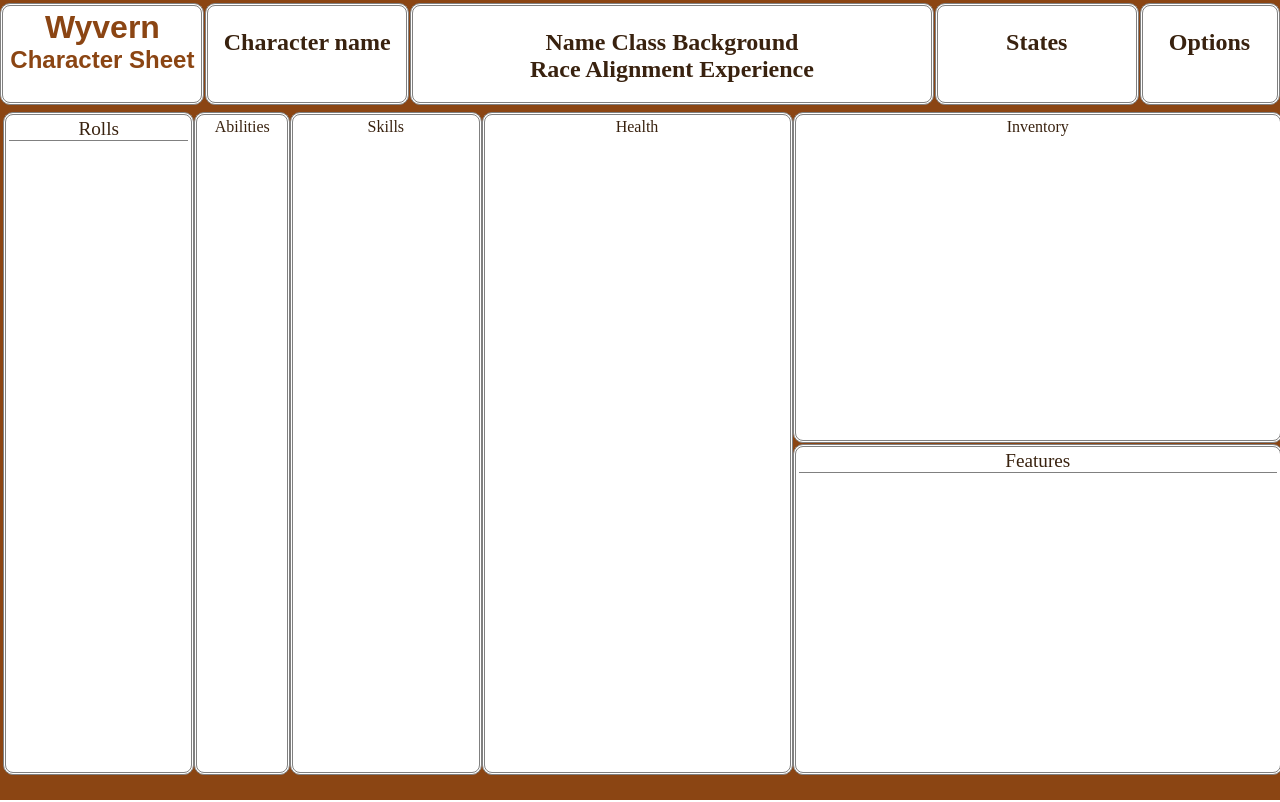
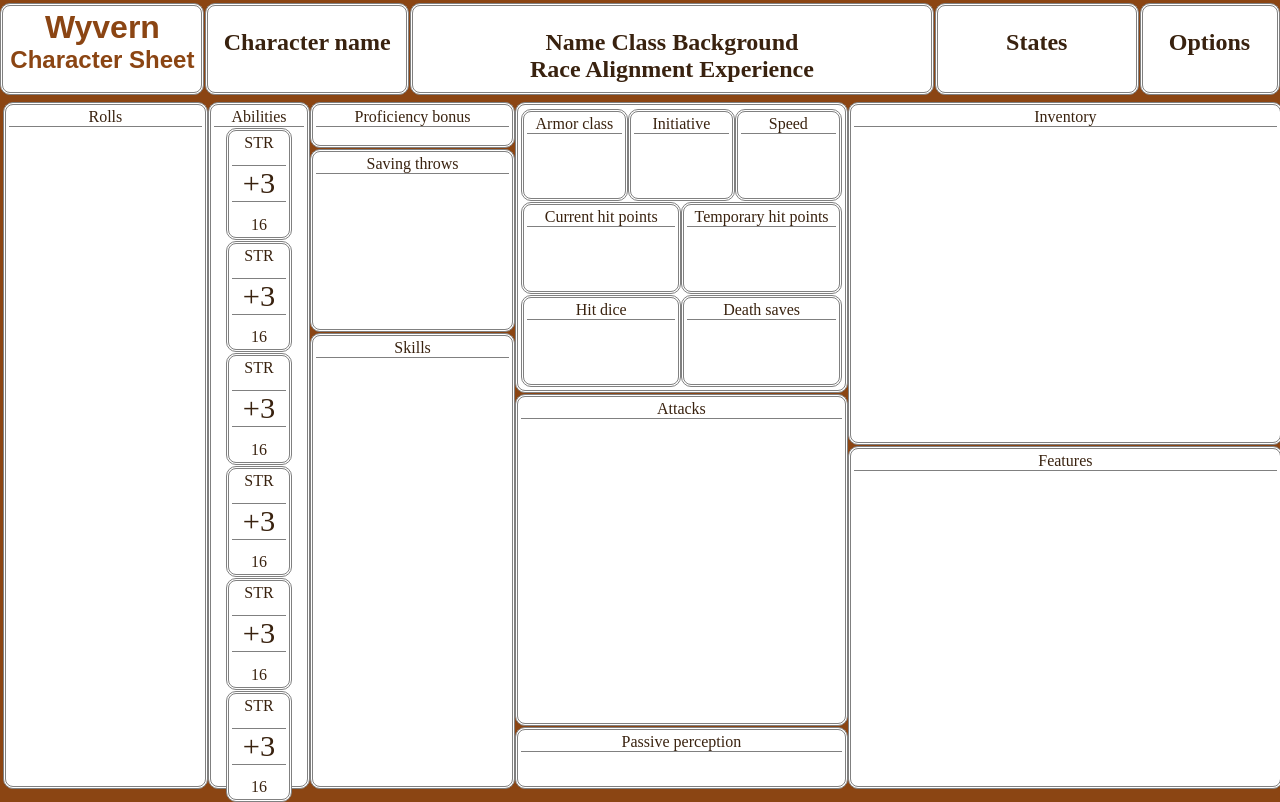
Before and after one commit to Ezerwald/WyvernCharacterSheet, a Flask app: page /character_sheet in a window 1280 px wide. Run offline with Flask 3, Linux system fonts and the light colour scheme.

Commit message:
update website design

```diff
--- a/website/static/styles_character.css
+++ b/website/static/styles_character.css
@@ -2,7 +2,10 @@ body{
     background-color: saddlebrown;
     color: #39220f;
     text-align: center;
+    max-width: 100%;
+    max-height: 100%;
     margin: 0;
+    padding: 0;
 }
 
 header{
@@ -18,10 +21,78 @@ header section{
     border: 3px double grey;
     border-radius: 10px;
     background-color: white;
-    height: 90px;
+    height: 80px;
     margin: auto;
     padding: 3px;
 }
+
+.flex-container{
+    display: flex;
+    flex-direction: row;
+    flex-wrap: wrap;
+    justify-content: space-between;
+    text-align: center;
+    margin:0;
+    padding: 0;
+}
+
+.flex-container section{
+    flex-grow: 1;
+    display: flex;
+    flex-direction: column;
+    height: 86vh;
+    margin-right: 6px;
+    padding: 3px;
+}
+
+.section-1{
+    width: 15%;
+}
+
+.section-2{
+    width: 7%;
+}
+
+.section-3{
+    width: 15%;
+}
+
+.section-4{
+    width: 25%;
+}
+
+.section-5{
+    width: 33%;
+}
+
+/* Section block template */
+.section-block{
+    width: 100%;
+    border: 3px double grey;
+    border-radius: 10px;
+    background-color: white;
+    margin-top: 1px;
+    padding: 3px;
+}
+
+.block-header{
+    border-bottom: 1px solid grey;
+}
+
+.block-body{
+    display: flex;
+    flex-direction: column;
+    justify-content: space-between;
+    align-items: center;
+    height: 100%;
+}
+
+.row{
+    display: flex;
+    flex-direction: row;
+}
+
+/* Header section blocks*/
 
 .title{
     width: 15%;
@@ -54,78 +125,82 @@ header section{
     width: 10%
 }
 
+/* Section 1 blocks*/
 
-
-.flex-container{
-    display: flex;
-    flex-direction: row;
-    justify-content: space-between;
-    text-align: center;
-    margin:0
+.block-rolls{
+    height: 100%;
 }
 
-.flex-container section{
-    display: flex;
-    flex-direction: column;
-    height: 83vh;
-    margin-right: 6px;
-    padding: 3px;
+/* Section 2 blocks */
+.block-abilities{
+    height: 100%;
 }
 
-.flex-container section section{
+    .ability-field{
+        display: flex;
+        align-items: center;
+        flex-direction: column;
+        justify-content: space-between;
+        height: 16%;
+        width: 60%;
+    }
+        .ability-score{
+        }
+        .ability-modifier{
+            font-size: 190%;
             width: 100%;
-    border: 3px double grey;
-    border-radius: 10px;
-    background-color: white;
-    margin-top: 1px;
-    padding: 3px;
-}
-
-.section-1{
-    width: 15%;
-}
-
-.section-2{
-    width: 7%;
-}
-
-.section-3{
-    width: 15%;
-}
-
-.section-4{
-    width: 25%;
-}
-
-.section-5{
-    width: 40%;
-}
-
-.block-header{
-    font-size: 120%;
+            border-top: 1px solid grey;
             border-bottom: 1px solid grey;
         }
 
-.block-rolls{
 
+/* Section 3 blocks */
+
+.block-prof-bonus{
+    height: 5%;
 }
 
-.block-abilities{
-
+.block-saving-throws{
+    height: 25%;
 }
 
 .block-skills{
-
+    height: 65%;
 }
 
+/* Section 4 blocks */
 .block-health{
 
 }
+    .block-armor-class,
+    .block-initiative,
+    .block-speed{
+        height: 10vh;
+    }
 
+    .block-current-hit-points,
+    .block-temporary-hit-points{
+        height: 10vh;
+    }
+
+    .block-hit-dice,
+    .block-death-saves{
+        height: 10vh
+    }
+
+.block-attack{
+    height: 60%;
+}
+
+.block-passive-perception{
+    height: 8vh;
+}
+
+/* Section 5 blocks */
 .block-inventory{
-    height: 40vh;
+    height: 50%;
 }
 
 .block-features{
-    height: 40vh;
+    height: 50%;
 }
--- a/website/templates/character_sheet.html
+++ b/website/templates/character_sheet.html
@@ -24,40 +24,134 @@
         </section>
     </header>
 
-    <div class="flex-container">
+    <main class="flex-container">
         <section class="section-1">
-            <section class="block-rolls">
+            <div class="section-block block-rolls">
                 <div class="block-header"> Rolls </div>
-            </section>
+            </div>
         </section>
 
         <section class="section-2">
-            <section class="block-abilities">
-                <div class="section-header"> Abilities </div>
-            </section>
+            <div class="section-block block-abilities">
+                <div class="block-header"> Abilities </div>
+                <div class="block-body">
+                    <div class="section-block ability-field">
+                        STR
+                        <div class="ability-modifier">
+                            +3
+                        </div>
+                        <div class="ability-score">
+                            16
+                        </div>
+                    </div>
+                    <div class="section-block ability-field">
+                        STR
+                        <div class="ability-modifier">
+                            +3
+                        </div>
+                        <div class="ability-score">
+                            16
+                        </div>
+                    </div>
+                    <div class="section-block ability-field">
+                        STR
+                        <div class="ability-modifier">
+                            +3
+                        </div>
+                        <div class="ability-score">
+                            16
+                        </div>
+                    </div>
+                    <div class="section-block ability-field">
+                        STR
+                        <div class="ability-modifier">
+                            +3
+                        </div>
+                        <div class="ability-score">
+                            16
+                        </div>
+                    </div>
+                    <div class="section-block ability-field">
+                        STR
+                        <div class="ability-modifier">
+                            +3
+                        </div>
+                        <div class="ability-score">
+                            16
+                        </div>
+                    </div>
+                    <div class="section-block ability-field">
+                        STR
+                        <div class="ability-modifier">
+                            +3
+                        </div>
+                        <div class="ability-score">
+                            16
+                        </div>
+                    </div>
+                </div>
+            </div>
         </section>
 
         <section class="section-3">
-            <section class="block-skills">
-                <div class="section-header"> Skills </div>
-            </section>
+            <div class="section-block block-prof-bonus">
+                <div class="block-header"> Proficiency bonus </div>
+            </div>
+            <div class="section-block block-saving-throws">
+                <div class="block-header"> Saving throws </div>
+            </div>
+            <div class="section-block block-skills">
+                <div class="block-header"> Skills </div>
+            </div>
         </section>
 
         <section class="section-4">
-            <section class="block-health">
-                <div class="section-header"> Health </div>
-            </section>
+            <div class="section-block block-health">
+                <div class="row">
+                    <div class="section-block block-armor-class">
+                        <div class="block-header"> Armor class</div>
+                    </div>
+                    <div class="section-block block-initiative">
+                        <div class="block-header"> Initiative </div>
+                    </div>
+                    <div class="section-block block-speed">
+                        <div class="block-header"> Speed </div>
+                    </div>
+                </div>
+                <div class="row">
+                    <div class="section-block block-current-hit-points ">
+                        <div class="block-header"> Current hit points </div>
+                    </div>
+                    <div class="section-block block-temporary-hit-points">
+                        <div class="block-header"> Temporary hit points </div>
+                    </div>
+                </div>
+                <div class="row">
+                    <div class="section-block block-hit-dice" >
+                        <div class="block-header"> Hit dice </div>
+                    </div>
+                    <div class="section-block block-death-saves">
+                        <div class="block-header"> Death saves </div>
+                    </div>
+                </div>
+            </div>
+            <div class="section-block block-attack">
+                <div class="block-header"> Attacks </div>
+            </div>
+            <div class="section-block block-passive-perception">
+                <div class="block-header"> Passive perception </div>
+            </div>
         </section>
 
         <section class="section-5">
-            <section class="block-inventory">
-                <div class="section-header"> Inventory </div>
-            </section>
-            <section class="block-features">
+            <div class="section-block block-inventory">
+                <div class="block-header"> Inventory </div>
+            </div>
+            <div class="section-block block-features">
                 <div class="block-header"> Features </div>
-            </section>
+            </div>
         </section>
 
-    </div>
+    </main>
 </body>
 </html>
```
Lines whose indentation alone changed are shown as unchanged.
